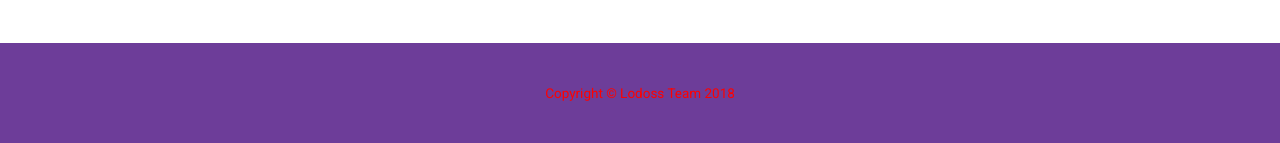
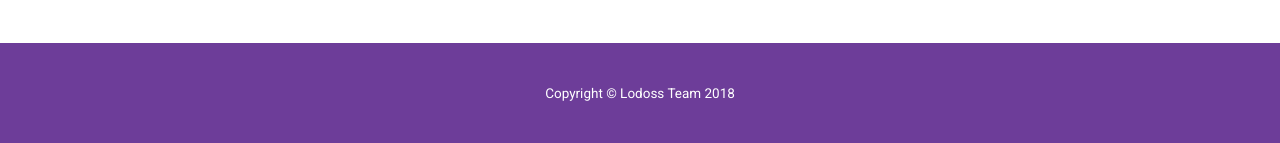
Before and after one commit to Moshnogorskaya/flexbox, a website built with webpack: page index.html in a window 1280 px wide. Shown: the part 1398-1541 px from the top of the page. Built offline with nearby package versions, Linux system fonts and the light colour scheme.

Commit message:
Deploy Moshnogorskaya/flexbox to github.com/Moshnogorskaya/flexbox.git:gh-pages

```diff
--- a/src/footer/_footer.scss
+++ b/src/footer/_footer.scss
@@ -1,7 +1,7 @@
 .footer {
     height: 100px;
     background: $dark;
-    color: red;
+    color: $base;
     justify-content: center;
     align-items: center;
     margin-top: 10px;
```
Also changed, not shown: bundle.js (+1 -1 lines).
